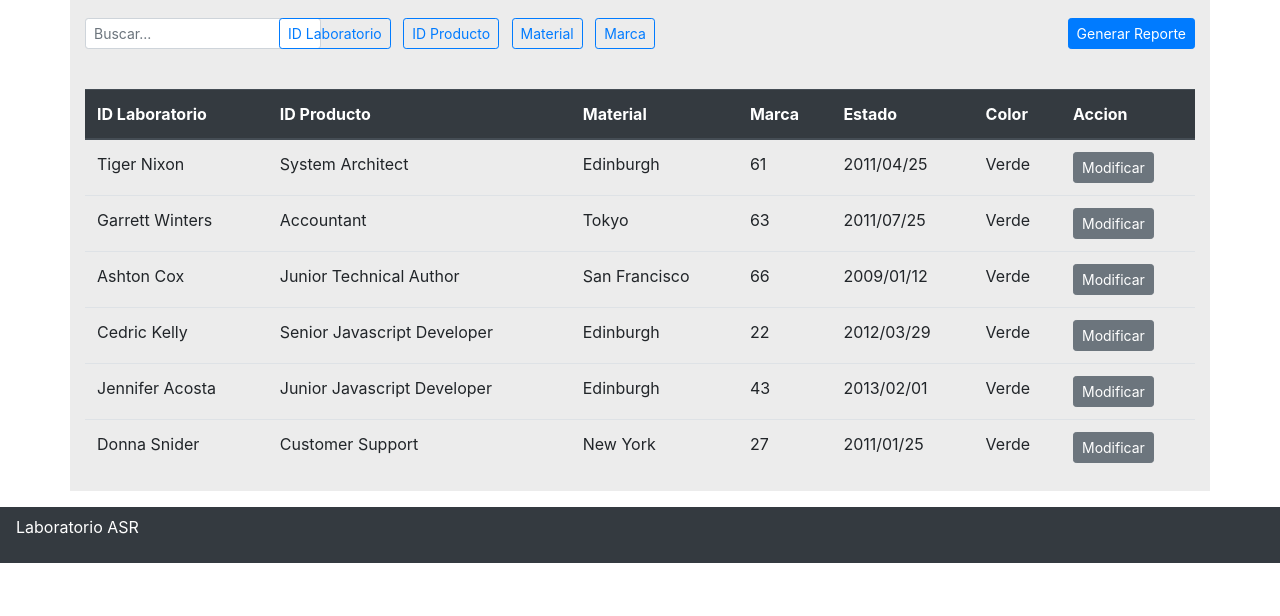
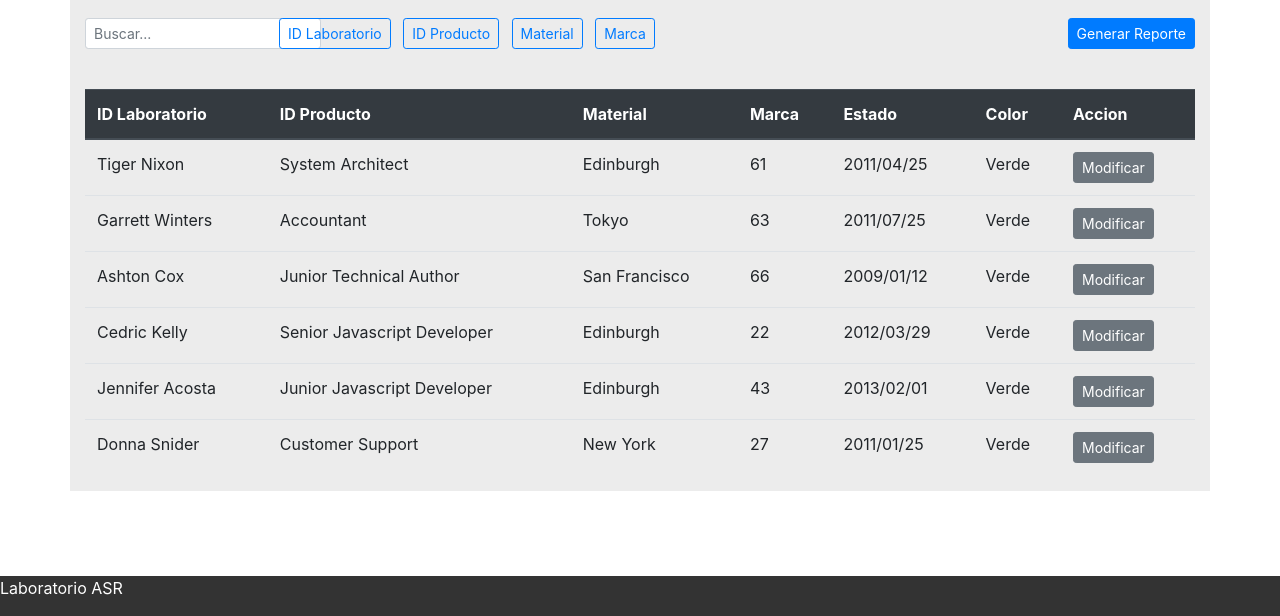
Before and after one commit to ItzMont/LaboratorioBootstrap, a plain HTML site: page dash.html in a window 1280 px wide. Shown: the part 184-800 px from the top of the page. Drawn offline with Linux system fonts and the light colour scheme.

Commit message:
Se modifico el dashboard

```diff
--- a/dash.html
+++ b/dash.html
@@ -135,10 +135,13 @@
         </div>
     </section>
 
-    <nav class="navbar navbar-dark bg-dark">
+    <!--<nav class="navbar navbar-dark bg-dark">
         <p class="text-center">Laboratorio ASR</p>
     </nav>
-
+    ---->
+    <div class="navbar1">
+        <p>Laboratorio ASR</p>
+      </div>
 
     <!-- Optional JavaScript -->
     <!-- jQuery first, then Popper.js, then Bootstrap JS -->
```
